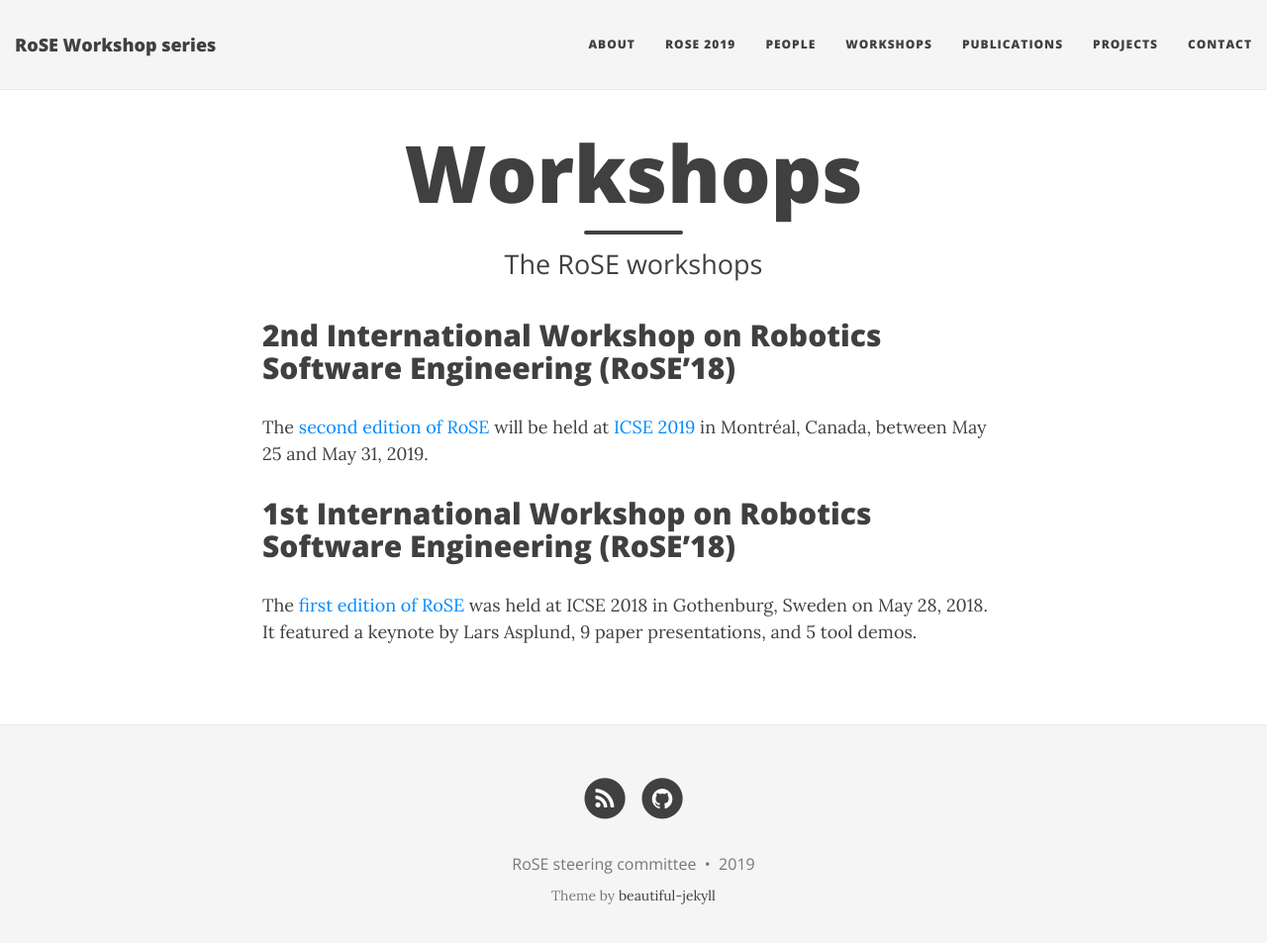
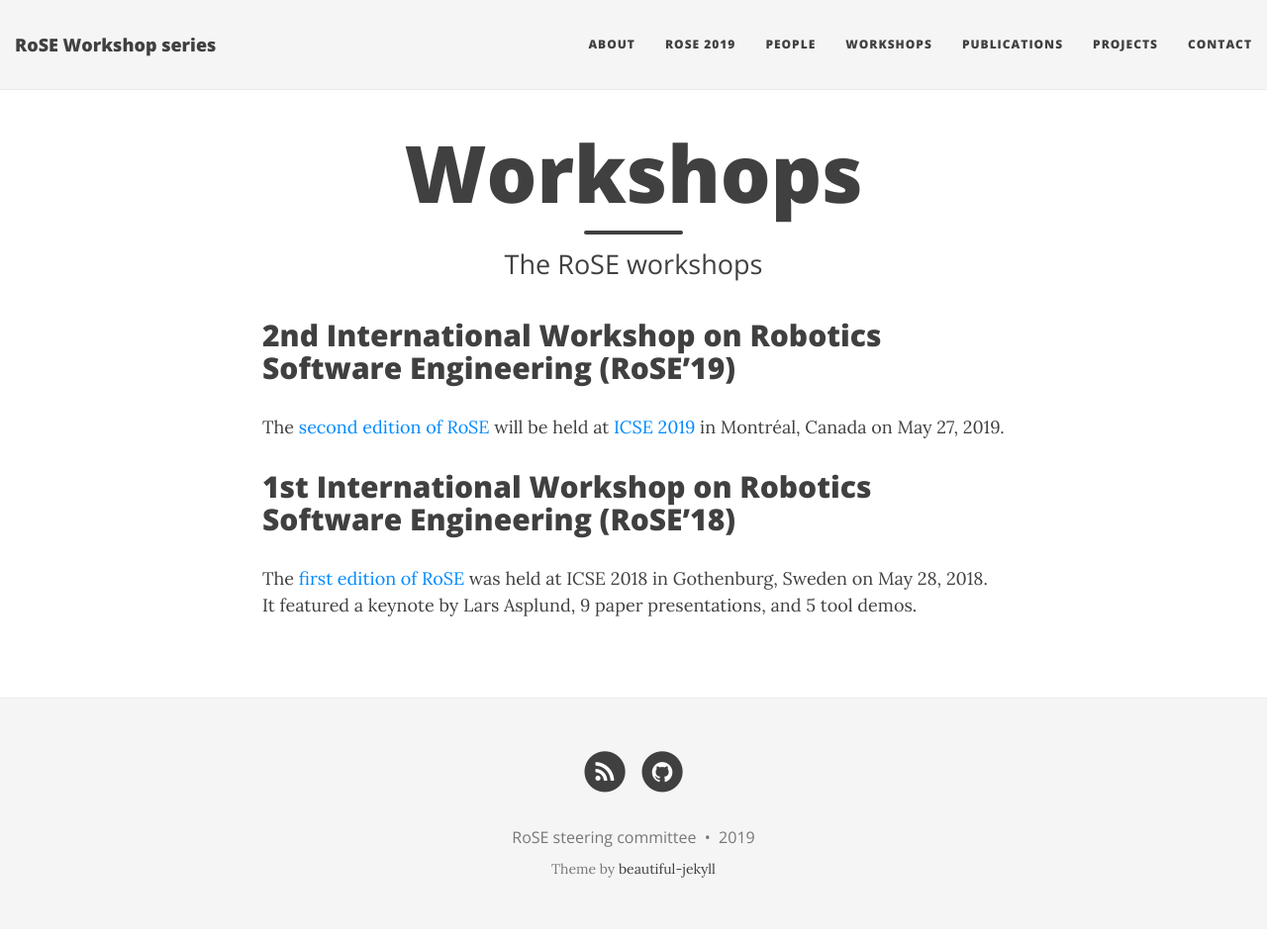
Before and after one commit to rose-workshops/rose-workshops.github.io, a Jekyll site: the page built from workshops.md, in a window 1280 px wide and 966 px high. Shown: the top 953 px of the window at 99% size. Built offline with Jekyll 4.4.1, drawn with Linux system fonts in a browser that asks for light colours; nearby versions of some CDN libraries.

Commit message:
Correct typo and add final date of the workshop

```diff
--- a/workshops.md
+++ b/workshops.md
@@ -4,9 +4,9 @@ title: Workshops
 subtitle: The RoSE workshops
 ---
 
-## 2nd International Workshop on Robotics Software Engineering (RoSE'18)
+## 2nd International Workshop on Robotics Software Engineering (RoSE'19)
 
-The [second edition of RoSE](/rose2019/) will be held at [ICSE 2019](https://2019.icse-conferences.org) in Montréal, Canada, between May 25 and May 31, 2019.
+The [second edition of RoSE](/rose2019/) will be held at [ICSE 2019](https://2019.icse-conferences.org) in Montréal, Canada on May 27, 2019.
 
 ## 1st International Workshop on Robotics Software Engineering (RoSE'18)
 
```
